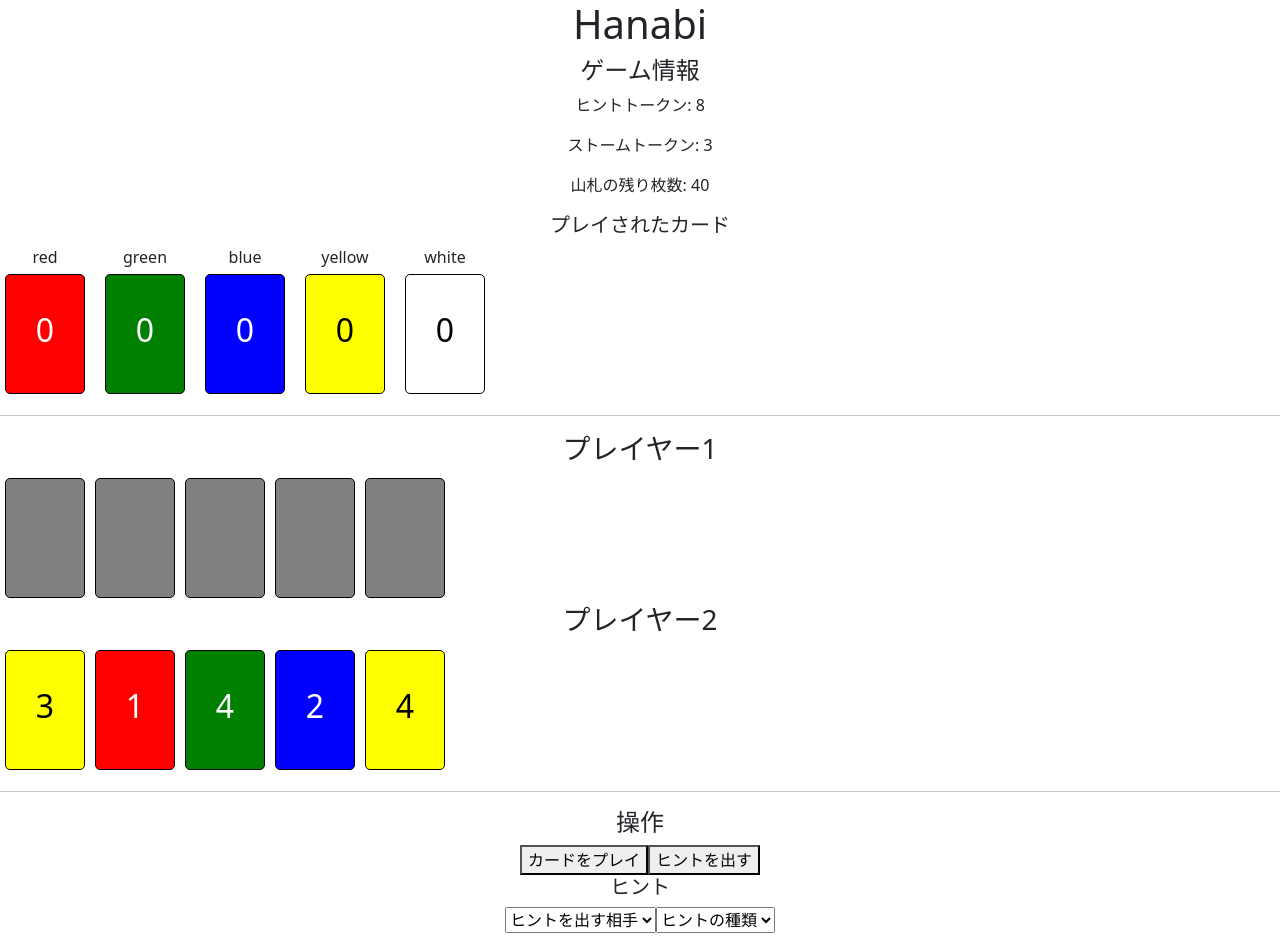
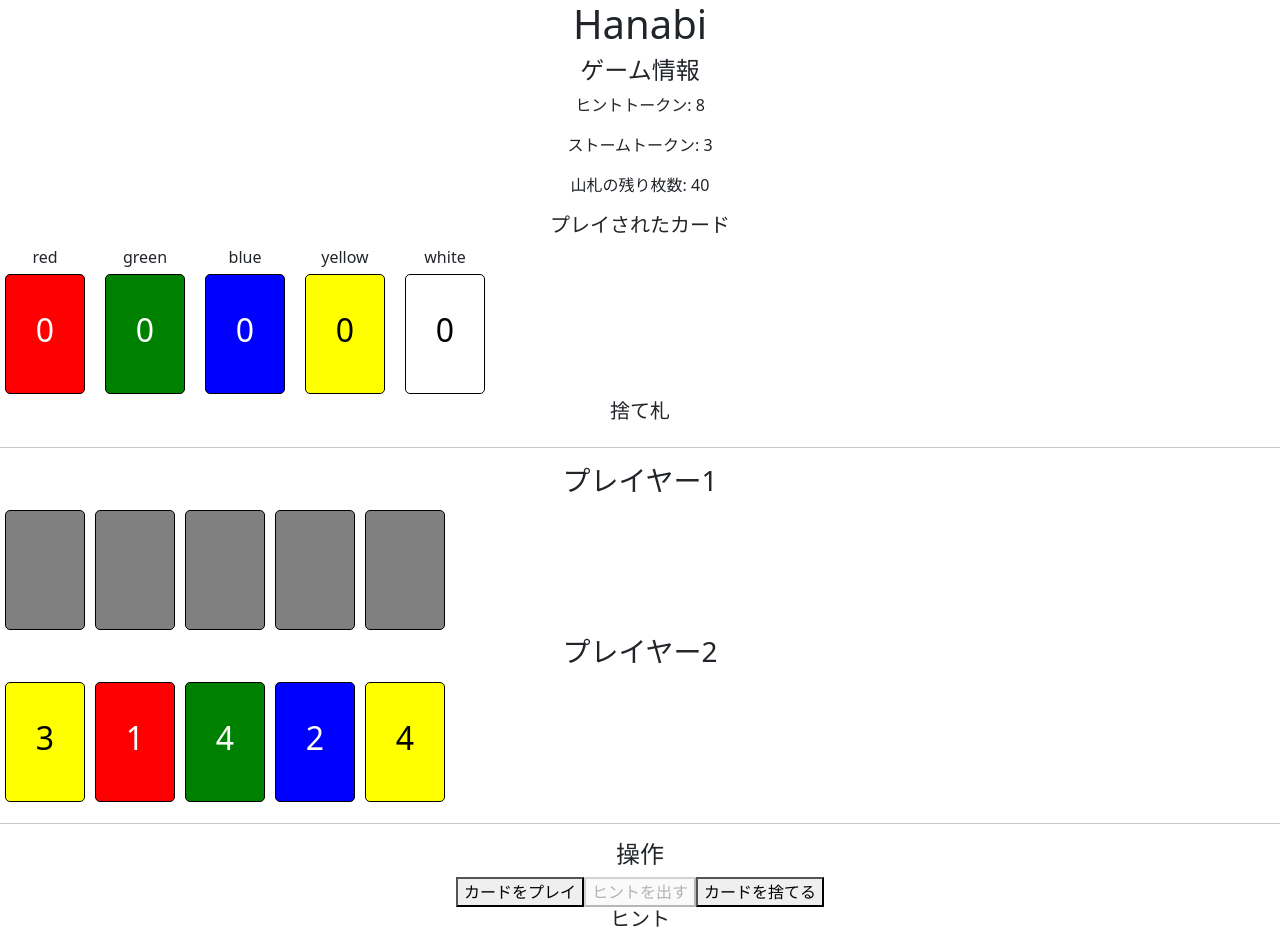
Before and after one commit to yachiy/hint-card-game, a React (Create React App) app in the folder hanabi-client/: page / in a window 1280 px wide. Shown: the top 937 px of the page. Built offline with nearby package versions, Linux system fonts and the light colour scheme.

Commit message:
ゲームをプレイできるよう実装

```diff
--- a/hanabi-client/src/components/Board.tsx
+++ b/hanabi-client/src/components/Board.tsx
@@ -133,6 +133,43 @@ const Board: React.FC = () => {
     setGameState(newGameState);
   };
 
+  const handleDiscardCard = () => {
+    if (selectedCardId === null) return;
+
+    const currentPlayer = gameState.players.find(p => p.id === gameState.currentPlayerId);
+    if (!currentPlayer) return;
+
+    const cardToDiscard = currentPlayer.hand.find(c => c.id === selectedCardId);
+    if (!cardToDiscard) return;
+
+    const newGameState = { ...gameState };
+    const newPlayer = { ...currentPlayer };
+
+    // Add card to discard pile
+    newGameState.discardPile.push(cardToDiscard);
+
+    // Increment hint tokens (max 8)
+    if (newGameState.hintTokens < 8) {
+      newGameState.hintTokens++;
+    }
+
+    // Update player's hand
+    newPlayer.hand = newPlayer.hand.filter(c => c.id !== selectedCardId);
+    if (newGameState.deck.length > 0) {
+      newPlayer.hand.push(newGameState.deck[0]);
+      newGameState.deck = newGameState.deck.slice(1);
+    }
+
+    // Update players array
+    newGameState.players = newGameState.players.map(p => p.id === newPlayer.id ? newPlayer : p);
+
+    // Change turn
+    newGameState.currentPlayerId = (gameState.currentPlayerId % gameState.players.length) + 1;
+
+    setGameState(newGameState);
+    setSelectedCardId(null);
+  };
+
   return (
     <div>
       <GameInfo gameState={gameState} />
@@ -147,7 +184,7 @@ const Board: React.FC = () => {
         />
       ))}
       <hr />
-      <Controls onPlayCard={handlePlayCard} onGiveHint={handleGiveHint} players={gameState.players} currentPlayerId={gameState.currentPlayerId} />
+      <Controls onPlayCard={handlePlayCard} onGiveHint={handleGiveHint} onDiscardCard={handleDiscardCard} players={gameState.players} currentPlayerId={gameState.currentPlayerId} hintTokens={gameState.hintTokens} />
     </div>
   );
 };
--- a/hanabi-client/src/components/Card.tsx
+++ b/hanabi-client/src/components/Card.tsx
@@ -14,6 +14,7 @@ const Card: React.FC<CardProps> = ({ card, isOwnHand, isSelected }) => {
     width: '80px',
     height: '120px',
     display: 'flex',
+    flexDirection: 'column',
     justifyContent: 'center',
     alignItems: 'center',
     margin: '5px',
@@ -21,11 +22,23 @@ const Card: React.FC<CardProps> = ({ card, isOwnHand, isSelected }) => {
     color: card.suit === 'yellow' || card.suit === 'white' ? 'black' : 'white',
     cursor: isOwnHand ? 'pointer' : 'default',
     boxShadow: (card.hintedSuit || card.hintedRank) ? '0 0 10px 5px gold' : 'none',
+    position: 'relative',
   };
 
   return (
     <div style={cardStyle}>
-      {isOwnHand ? null : <h2>{card.rank}</h2>}
+      {isOwnHand ? (
+        <>
+          {card.hintedSuit && <div style={{ position: 'absolute', top: '5px', fontSize: '0.8em' }}>{card.suit}</div>}
+          {card.hintedRank && <div style={{ position: 'absolute', bottom: '5px', fontSize: '0.8em' }}>{card.rank}</div>}
+        </>
+      ) : (
+        <>
+          {card.hintedSuit && <div style={{ position: 'absolute', top: '5px', fontSize: '0.8em' }}>{card.suit}</div>}
+          {card.hintedRank && <div style={{ position: 'absolute', bottom: '5px', fontSize: '0.8em' }}>{card.rank}</div>}
+          <h2>{card.rank}</h2>
+        </>
+      )}
     </div>
   );
 };
--- a/hanabi-client/src/components/Controls.tsx
+++ b/hanabi-client/src/components/Controls.tsx
@@ -4,11 +4,13 @@ import { Player, Suit } from '../types';
 interface ControlsProps {
   onPlayCard: () => void;
   onGiveHint: (playerId: number, hintType: 'suit' | 'rank', value: string | number) => void;
+  onDiscardCard: () => void;
   players: Player[];
   currentPlayerId: number;
+  hintTokens: number;
 }
 
-const Controls: React.FC<ControlsProps> = ({ onPlayCard, onGiveHint, players, currentPlayerId }) => {
+const Controls: React.FC<ControlsProps> = ({ onPlayCard, onGiveHint, onDiscardCard, players, currentPlayerId, hintTokens }) => {
   const [hintTargetPlayerId, setHintTargetPlayerId] = React.useState<number | null>(null);
   const [hintType, setHintType] = React.useState<'suit' | 'rank' | null>(null);
   const [hintValue, setHintValue] = React.useState<string | number | null>(null);
@@ -17,7 +19,7 @@ const Controls: React.FC<ControlsProps> = ({ onPlayCard, onGiveHint, players, cu
   const ranks = [1, 2, 3, 4, 5];
 
   const handleGiveHintClick = () => {
-    if (hintTargetPlayerId !== null && hintType !== null && hintValue !== null) {
+    if (hintTargetPlayerId !== null && hintType !== null && hintValue !== null && hintTokens > 0) {
       onGiveHint(hintTargetPlayerId, hintType, hintValue);
       setHintTargetPlayerId(null);
       setHintType(null);
@@ -25,26 +27,29 @@ const Controls: React.FC<ControlsProps> = ({ onPlayCard, onGiveHint, players, cu
     }
   };
 
+  const isHintButtonDisabled = hintTokens === 0 || hintTargetPlayerId === null || hintType === null || hintValue === null;
+
   return (
     <div>
       <h4>操作</h4>
       <button onClick={onPlayCard}>カードをプレイ</button>
-      <button onClick={handleGiveHintClick}>ヒントを出す</button>
+      <button onClick={handleGiveHintClick} disabled={isHintButtonDisabled}>ヒントを出す</button>
+      <button onClick={onDiscardCard}>カードを捨てる</button>
       <div>
         <h5>ヒント</h5>
-        <select onChange={(e) => setHintTargetPlayerId(Number(e.target.value))}>
+        <select value={hintTargetPlayerId || ''} onChange={(e) => setHintTargetPlayerId(Number(e.target.value))}>
           <option value="">ヒントを出す相手</option>
           {players.filter(p => p.id !== currentPlayerId).map(player => (
             <option key={player.id} value={player.id}>{player.name}</option>
           ))}
         </select>
-        <select onChange={(e) => setHintType(e.target.value as 'suit' | 'rank')}>
+        <select value={hintType || ''} onChange={(e) => setHintType(e.target.value as 'suit' | 'rank')}>
           <option value="">ヒントの種類</option>
           <option value="suit">色</option>
           <option value="rank">数字</option>
         </select>
         {hintType === 'suit' && (
-          <select onChange={(e) => setHintValue(e.target.value)}>
+          <select value={hintValue || ''} onChange={(e) => setHintValue(e.target.value)}>
             <option value="">色を選択</option>
             {suits.map(suit => (
               <option key={suit} value={suit}>{suit}</option>
@@ -52,7 +57,7 @@ const Controls: React.FC<ControlsProps> = ({ onPlayCard, onGiveHint, players, cu
           </select>
         )}
         {hintType === 'rank' && (
-          <select onChange={(e) => setHintValue(Number(e.target.value))}>
+          <select value={hintValue || ''} onChange={(e) => setHintValue(Number(e.target.value))}>
             <option value="">数字を選択</option>
             {ranks.map(rank => (
               <option key={rank} value={rank}>{rank}</option>
--- a/hanabi-client/src/components/GameInfo.tsx
+++ b/hanabi-client/src/components/GameInfo.tsx
@@ -24,6 +24,14 @@ const GameInfo: React.FC<GameInfoProps> = ({ gameState }) => {
           ))}
         </div>
       </div>
+      <div>
+        <h5>捨て札</h5>
+        <div style={{ display: 'flex', flexWrap: 'wrap', gap: '5px' }}>
+          {gameState.discardPile.map(card => (
+            <Card key={card.id} card={card} />
+          ))}
+        </div>
+      </div>
     </div>
   );
 };
```
